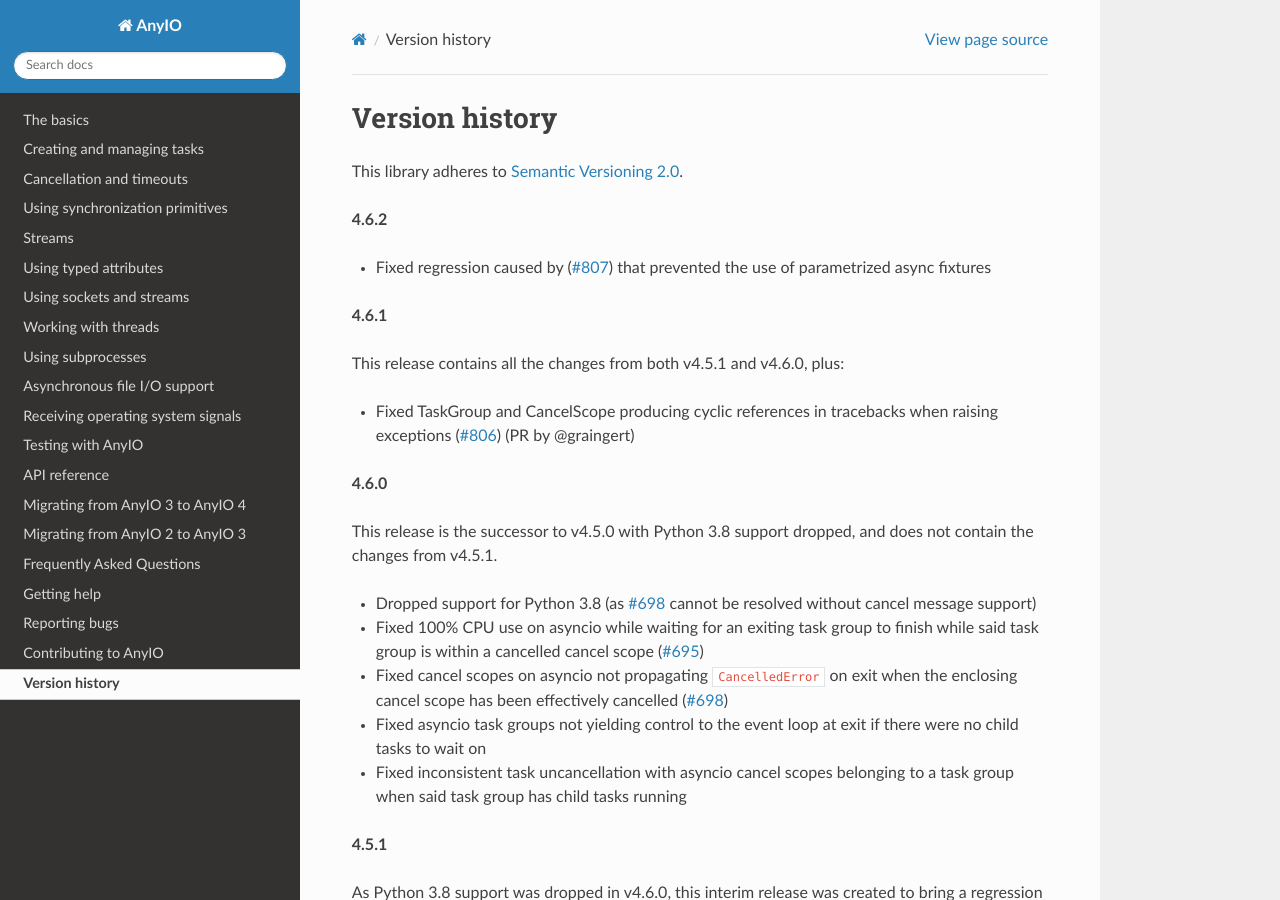
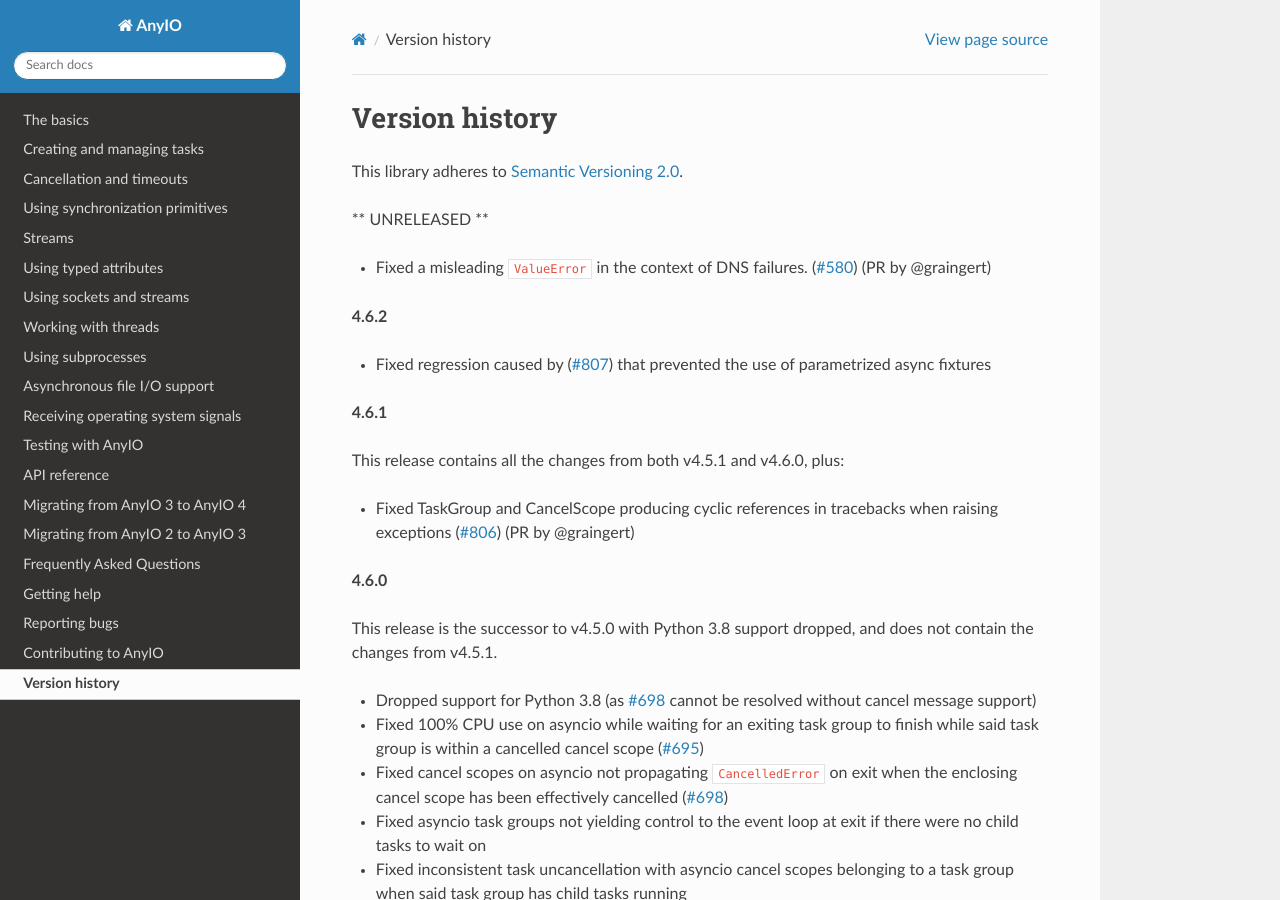
Before and after one commit to agronholm/anyio, a Sphinx documentation site: the page built from docs/versionhistory.rst, in a window 1280 px wide and 900 px high. Built offline with Sphinx 7.4.7 and the Read the Docs theme 3.1.0, drawn with Linux system fonts in a browser that asks for light colours; the version number could not be read and is left out.

Commit message:
add changelog

```diff
--- a/docs/versionhistory.rst
+++ b/docs/versionhistory.rst
@@ -2,6 +2,12 @@
 ===============
 
 This library adheres to `Semantic Versioning 2.0 <http://semver.org/>`_.
+
+** UNRELEASED **
+
+- Fixed a misleading ``ValueError`` in the context of DNS failures.
+  (`#580 <https://github.com/agronholm/anyio/discussions/580>`_)
+  (PR by @graingert)
 
 **4.6.2**
 
```
